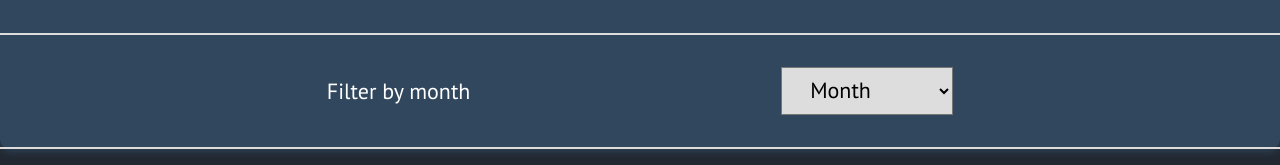
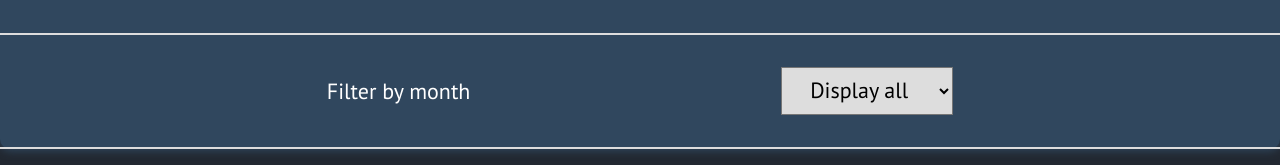
Before and after one commit to yashkathe/Birthday-reminder, a React (Create React App) app: page / in a window 1280 px wide. Shown: the part 528-693 px from the top of the page. Built offline with nearby package versions, Linux system fonts and the light colour scheme.

Commit message:
Month filter created

```diff
--- a/src/Components/Display Birthday/BirthdayCard.module.css
+++ b/src/Components/Display Birthday/BirthdayCard.module.css
@@ -1,4 +1,4 @@
-.indvCard{
+.indvCard {
     background-color: rgb(221, 221, 221);
     width: 100%;
     display: flex;
@@ -11,10 +11,10 @@
     text-align: center;
 }
 
-.indvCard button{
-    background: rgb(169,169,169);
-	color:rgb(34, 40, 49);
-	border: 1.5px solid rgb(34, 40, 49);
+.indvCard button {
+    background: rgb(221, 221, 221);
+    color: rgb(240, 84, 84);
+    border: 2px solid rgb(240, 84, 84);
     border-radius: 6px;
     padding: 0.5rem 1rem;
     cursor: pointer;
@@ -22,10 +22,11 @@
 }
 
 .indvCard button:hover,
-.indvCard button:active{
-    background:rgb(221, 221, 221) ;
-	color:rgb(240, 84, 84);
-	border: 2px solid rgb(240, 84, 84);
+.indvCard button:active {
+    background: rgb(169, 169, 169);
+    color: rgb(34, 40, 49);
+    border: 1.5px solid rgb(34, 40, 49);
+
     border-radius: 6px;
     padding: 0.5rem 1rem;
     cursor: pointer;
--- a/src/Components/Display Birthday/BirthdayFilter.js
+++ b/src/Components/Display Birthday/BirthdayFilter.js
@@ -3,26 +3,30 @@ import React from "react";
 import styles from './Birthdayfilter.module.css'
 
 const BirthdayFilter = (props) => {
+    const dropdownChangeHandler = (event) => {
+        props.onChangeFilter(event.target.value)
+    }
+
     return (
         <div className={styles.filter}>
             <div className={styles.label}>
                 <label>Filter by month</label>
             </div>
             <div>
-                <select>
-                    <option>Month</option>
-                    <option>Januray</option>
-                    <option>Februray</option>
-                    <option>March</option>
-                    <option>April</option>
-                    <option>May</option>
-                    <option>June</option>
-                    <option>July</option>
-                    <option>August</option>
-                    <option>September</option>
-                    <option>October</option>
-                    <option>November</option>
-                    <option>December</option>
+                <select onChange={dropdownChangeHandler}>
+                    <option value="default">Display all</option>
+                    <option value="January">January</option>
+                    <option value="February">February</option>
+                    <option value="March">March</option>
+                    <option value="April">April</option>
+                    <option value="May">May</option>
+                    <option value="June">June</option>
+                    <option value="July">July</option>
+                    <option value="August">August</option>
+                    <option value="September">September</option>
+                    <option value="October">October</option>
+                    <option value="November">November</option>
+                    <option value="December">December</option>
                 </select>
             </div>
         </div>
--- a/src/Components/Display Birthday/DisplayBirthday.js
+++ b/src/Components/Display Birthday/DisplayBirthday.js
@@ -1,4 +1,4 @@
-import React from "react";
+import React, { useState } from "react";
 import Card from "../UI/Card";
 import BirthdayCard from "./BirthdayCard";
 import BirthdayFilter from "./BirthdayFilter";
@@ -6,6 +6,23 @@ import BirthdayFilter from "./BirthdayFilter";
 import styles from "./DisplayBirthday.module.css";
 
 const DisplayBirthday = (props) => {
+
+    // const currentDate = new Date()
+    // const month = currentDate.toLocaleString("en-US", { month: "long" });
+
+
+    const [filteredMonth, setFilteredMonth] = useState('default');
+
+    const filterChangeHandler = (selectedMonth) => {
+        setFilteredMonth(selectedMonth)
+    };
+
+    const filteredMontharray = props.items.filter((item) => {
+        // console.log(item.date.toLocaleString("en-US", { month: "long" }).toString())
+        // console.log(filteredMonth)
+        return item.date.toLocaleString("en-US", { month: "long" }).toString() === filteredMonth
+    })
+
     return (
         <Card className={styles.mainCard}>
             <div className={styles.title}>
@@ -16,10 +33,16 @@ const DisplayBirthday = (props) => {
                 )}
             </div>
             <div>
-                <BirthdayFilter />
+                <BirthdayFilter onChangeFilter={filterChangeHandler} />
             </div>
             <div className={styles.cards}>
-                {props.items.map((item) => (
+                {filteredMonth === 'default' ? props.items.map((item) => (
+                    <BirthdayCard
+                        name={item.name}
+                        date={item.date}
+                        key={item.id}
+                    />
+                )) : filteredMontharray.map((item) => (
                     <BirthdayCard
                         name={item.name}
                         date={item.date}
```
Lines whose indentation alone changed are shown as unchanged.
